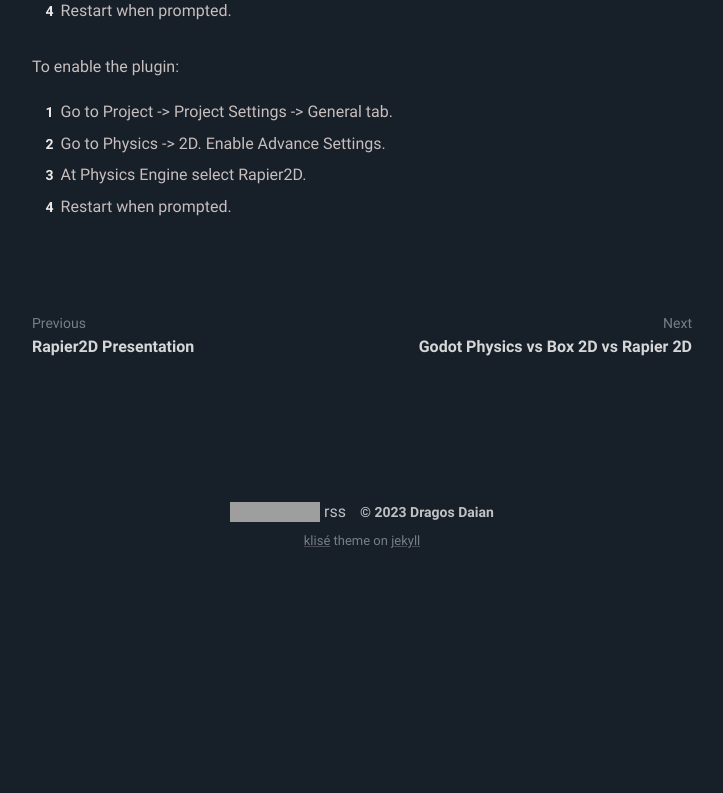
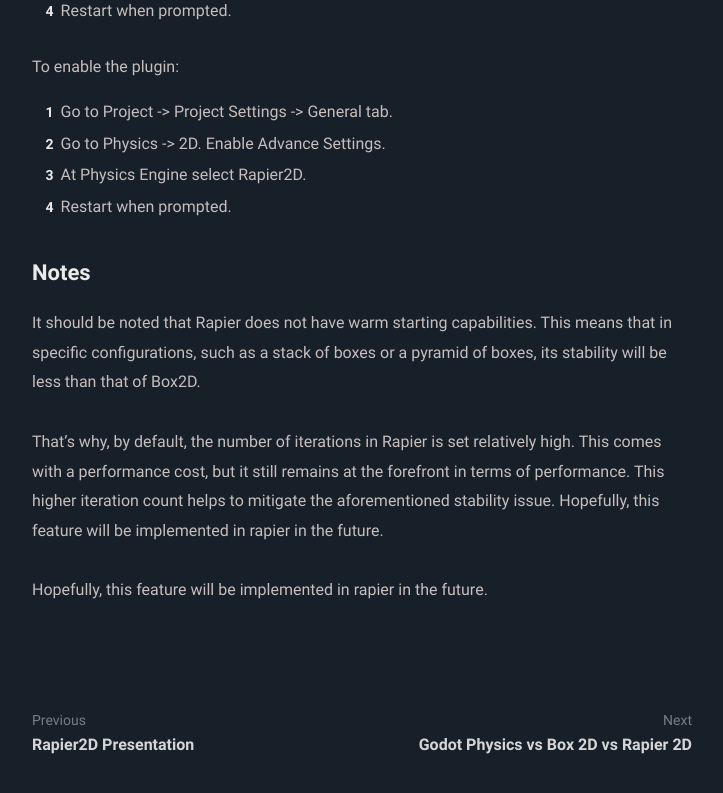
Before and after one commit to appsinacup/appsinacup.github.io, a Jekyll site: the page built from _posts/2023-10-28-rapier2d-tutorial.md, in a window 1280 px wide and 900 px high, scrolled down 1229 px. Shown: the top 793 px of the window, without its empty margins (278-1001 px from the left). Built offline with Jekyll 4.4.1, drawn with Linux system fonts in a browser that asks for light colours; before the commit the page ends 1814 px from its top, so only the background shows below that; grey boxes are pictures that could not be loaded.

Commit message:
Update 2023-10-28-rapier2d-tutorial.md

```diff
--- a/_posts/2023-10-28-rapier2d-tutorial.md
+++ b/_posts/2023-10-28-rapier2d-tutorial.md
@@ -26,3 +26,11 @@
 2. Go to Physics -> 2D. Enable Advance Settings.
 3. At Physics Engine select Rapier2D.
 4. Restart when prompted.
+
+## Notes
+
+It should be noted that Rapier does not have warm starting capabilities. This means that in specific configurations, such as a stack of boxes or a pyramid of boxes, its stability will be less than that of Box2D.
+
+That's why, by default, the number of iterations in Rapier is set relatively high. This comes with a performance cost, but it still remains at the forefront in terms of performance. This higher iteration count helps to mitigate the aforementioned stability issue. Hopefully, this feature will be implemented in rapier in the future.
+
+Hopefully, this feature will be implemented in rapier in the future.
```
